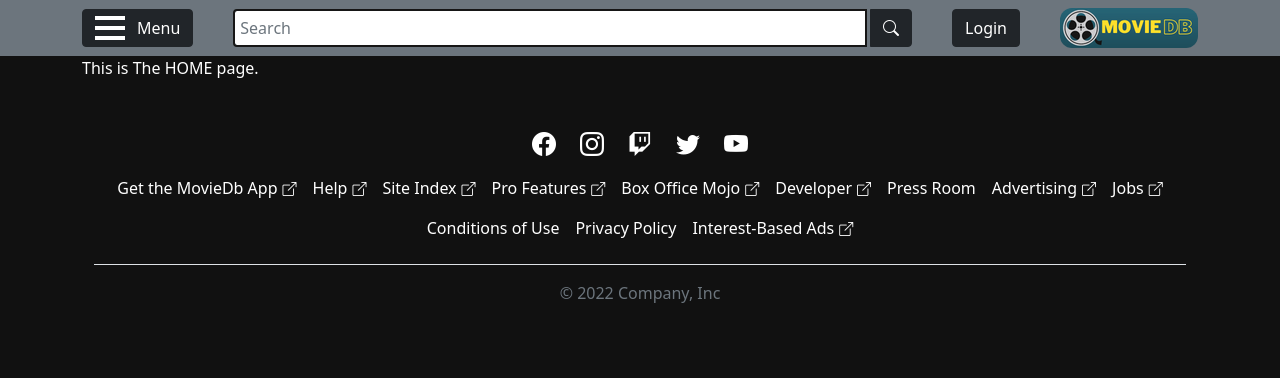
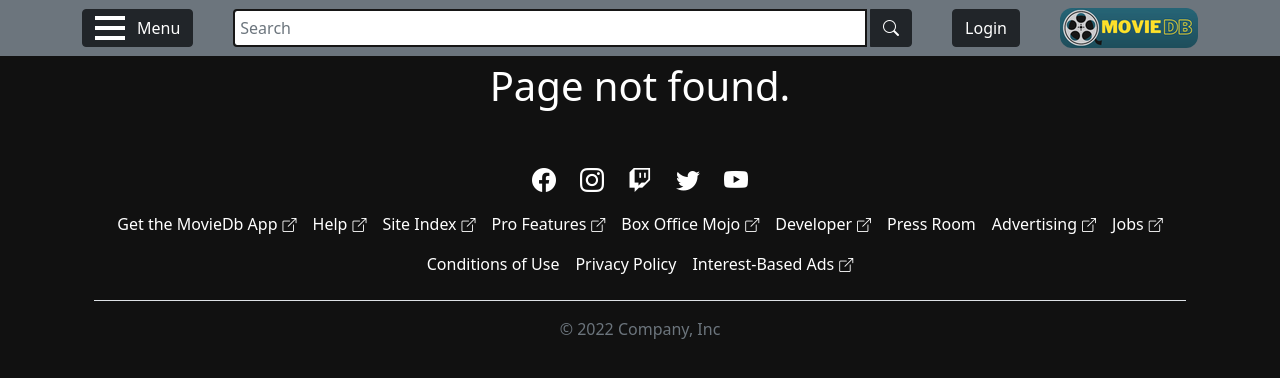
Before and after one commit to cristianpuncea/movie-db-react, a React (Create React App) app: page / in a window 1280 px wide. Shown: the top 378 px of the page. Built offline with nearby package versions, Linux system fonts and the light colour scheme.

Commit message:
Fixing routing bug for homepage

```diff
--- a/src/components/Content/Content.js
+++ b/src/components/Content/Content.js
@@ -21,7 +21,7 @@ function Content({loginStatus, handleLoginStatus}) {
   return (
     <Container fluid="lg">
       <Routes>
-        <Route path="/" element={<Home />} />
+        <Route path="/movie-db-react" element={<Home />} />
         <Route path="movies">
           <Route path="top" element={<TopMovies />} />
           <Route path="most-popular" element={<MostPopularMovies />} />
@@ -45,6 +45,7 @@ function Content({loginStatus, handleLoginStatus}) {
         <Route path="movies/:id" element={<MoviePage />} />
         {/* <Route path="tv-shows/:id" element={<TvShowPage />} />
         <Route path="actors/:id" element={<ActorPage />} /> */}
+        <Route path="*" element={<div className="d-flex justify-content-center fs-1">Page not found.</div>} />
       </Routes>
     </Container>
   );
--- a/src/components/Navbar/components/Logo/Logo.js
+++ b/src/components/Navbar/components/Logo/Logo.js
@@ -5,7 +5,7 @@ import logo from "./movie-db-logo-new.png";
 
 function Logo() {
   return (
-    <Link to="/">
+    <Link to="/movie-db-react">
       <div className={classes["logo-container"]}>
         <Image className={classes.logo} src={logo} alt="" />
       </div>
```
